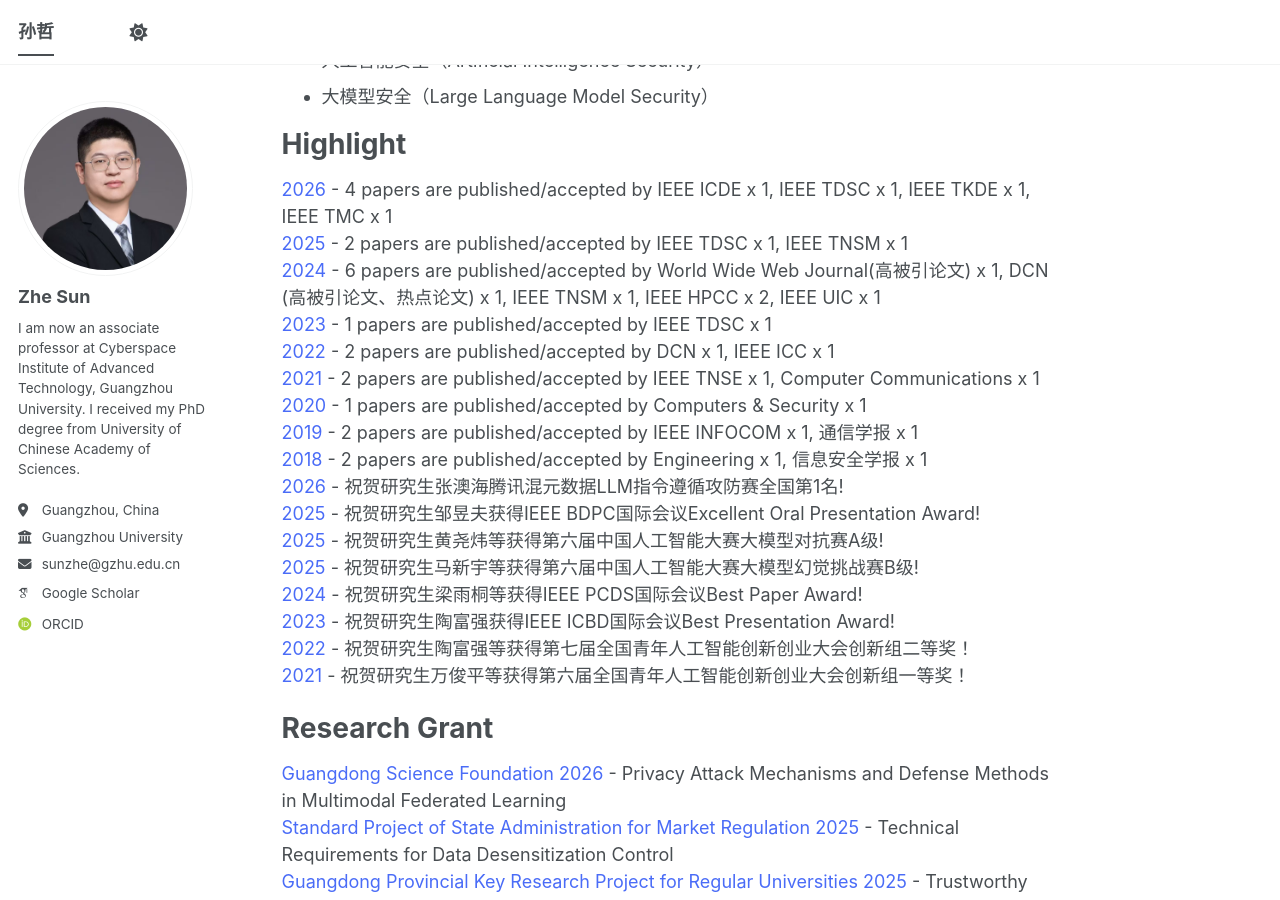
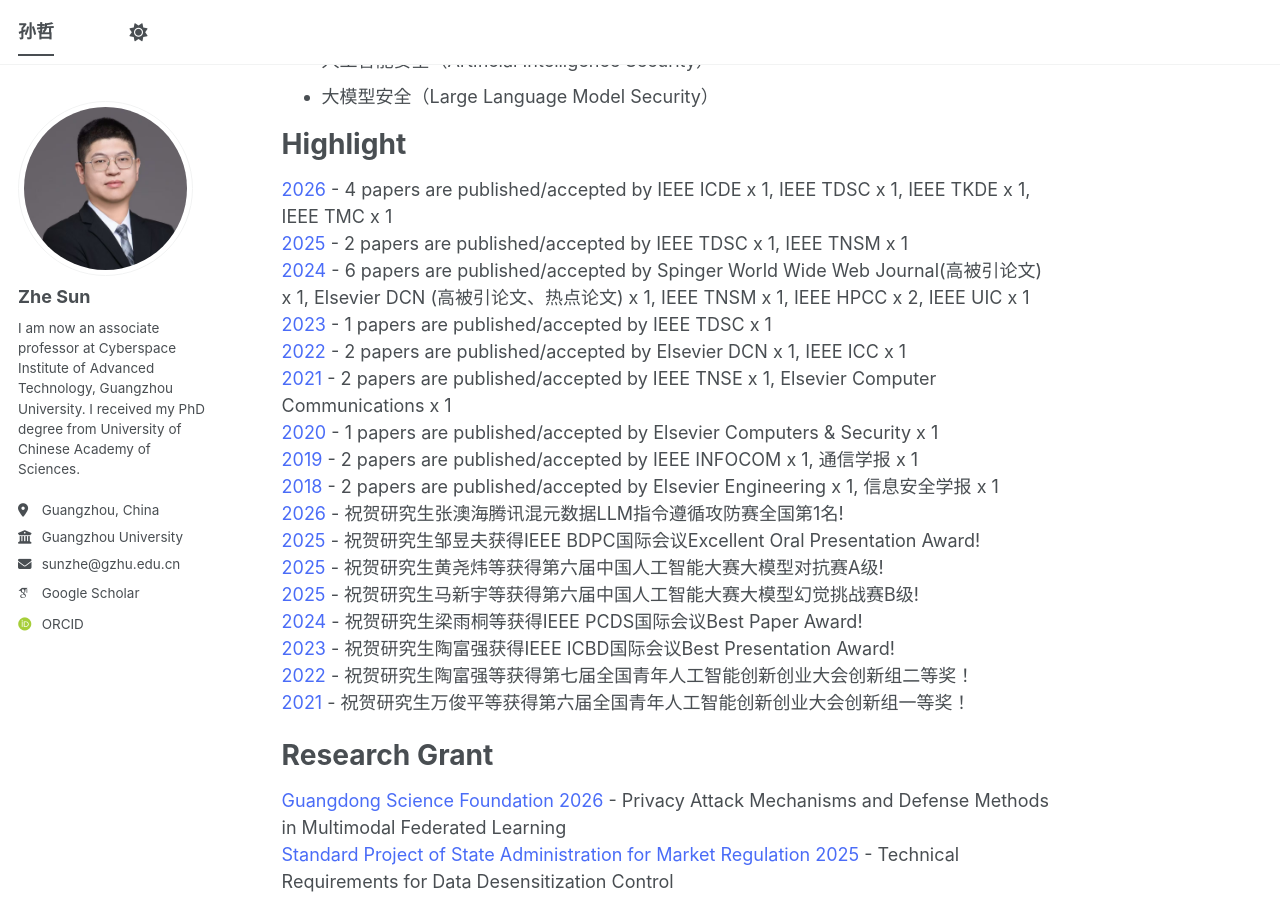
Before and after one commit to ZheSun208/ZheSun208.github.io, a Jekyll site: the page built from _pages/about.md, in a window 1280 px wide and 900 px high, scrolled down 727 px. Built offline with Jekyll 4.4.1, drawn with Linux system fonts in a browser that asks for light colours; some web fonts are replaced; a script bundle is joined from its source files by our own code; library files that are not in the unit come from our copies.

Commit message:
Update about.md

```diff
--- a/_pages/about.md
+++ b/_pages/about.md
@@ -30,13 +30,13 @@
 ======
 <span style="color:#4a6cf7;">2026</span> - 4 papers are published/accepted by IEEE ICDE x 1, IEEE TDSC x 1, IEEE TKDE x 1, IEEE TMC x 1
 <span style="color:#4a6cf7;">2025</span> - 2 papers are published/accepted by IEEE TDSC x 1, IEEE TNSM x 1
-<span style="color:#4a6cf7;">2024</span> - 6 papers are published/accepted by World Wide Web Journal(高被引论文) x 1, DCN (高被引论文、热点论文) x 1, IEEE TNSM x 1, IEEE HPCC x 2, IEEE UIC x 1
+<span style="color:#4a6cf7;">2024</span> - 6 papers are published/accepted by Spinger World Wide Web Journal(高被引论文) x 1, Elsevier DCN (高被引论文、热点论文) x 1, IEEE TNSM x 1, IEEE HPCC x 2, IEEE UIC x 1
 <span style="color:#4a6cf7;">2023</span> - 1 papers are published/accepted by IEEE TDSC x 1
-<span style="color:#4a6cf7;">2022</span> - 2 papers are published/accepted by DCN x 1, IEEE ICC x 1
-<span style="color:#4a6cf7;">2021</span> - 2 papers are published/accepted by IEEE TNSE x 1, Computer Communications x 1
-<span style="color:#4a6cf7;">2020</span> - 1 papers are published/accepted by Computers & Security x 1
+<span style="color:#4a6cf7;">2022</span> - 2 papers are published/accepted by Elsevier DCN x 1, IEEE ICC x 1
+<span style="color:#4a6cf7;">2021</span> - 2 papers are published/accepted by IEEE TNSE x 1, Elsevier Computer Communications x 1
+<span style="color:#4a6cf7;">2020</span> - 1 papers are published/accepted by Elsevier Computers & Security x 1
 <span style="color:#4a6cf7;">2019</span> - 2 papers are published/accepted by IEEE INFOCOM x 1, 通信学报 x 1
-<span style="color:#4a6cf7;">2018</span> - 2 papers are published/accepted by Engineering x 1, 信息安全学报 x 1
+<span style="color:#4a6cf7;">2018</span> - 2 papers are published/accepted by Elsevier Engineering x 1, 信息安全学报 x 1
 <span style="color:#4a6cf7;">2026</span> - 祝贺研究生张澳海腾讯混元数据LLM指令遵循攻防赛全国第1名!
 <span style="color:#4a6cf7;">2025</span> - 祝贺研究生邹昱夫获得IEEE BDPC国际会议Excellent Oral Presentation Award!
 <span style="color:#4a6cf7;">2025</span> - 祝贺研究生黄尧炜等获得第六届中国人工智能大赛大模型对抗赛A级!
```
